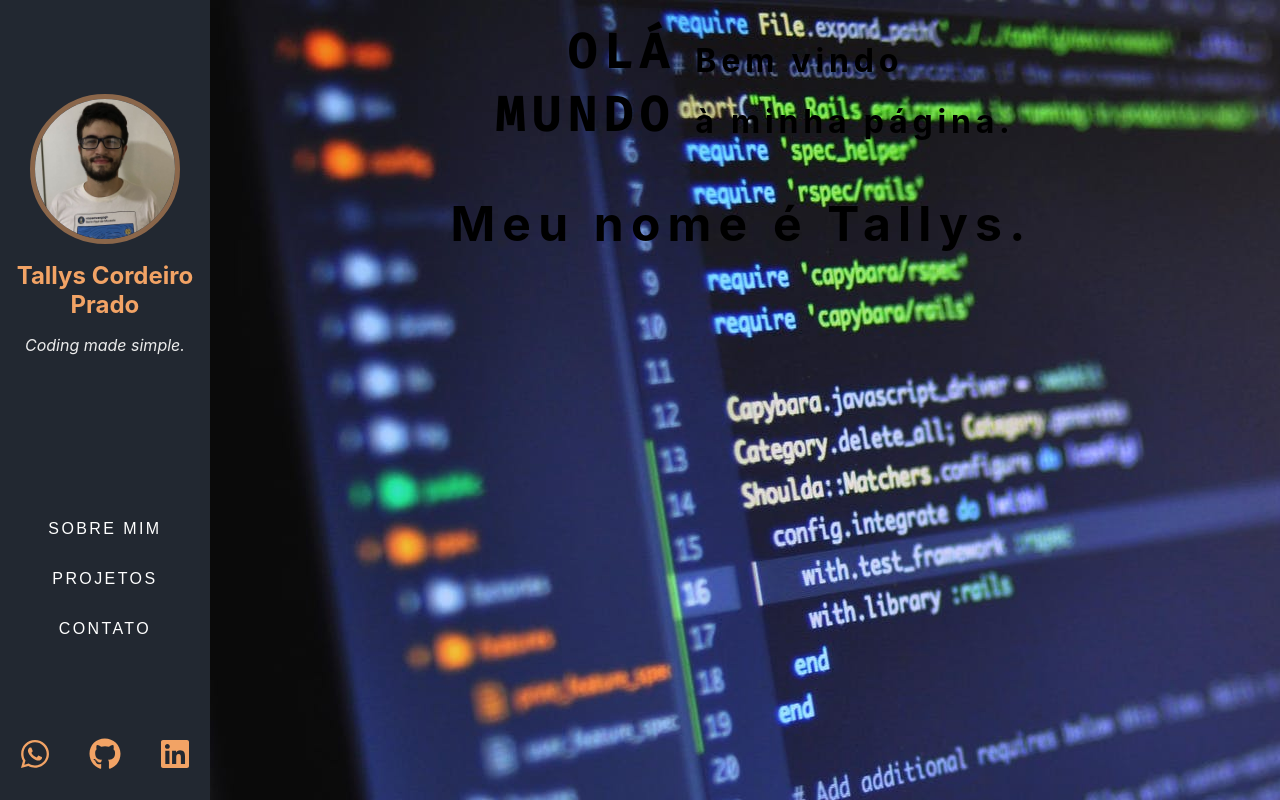
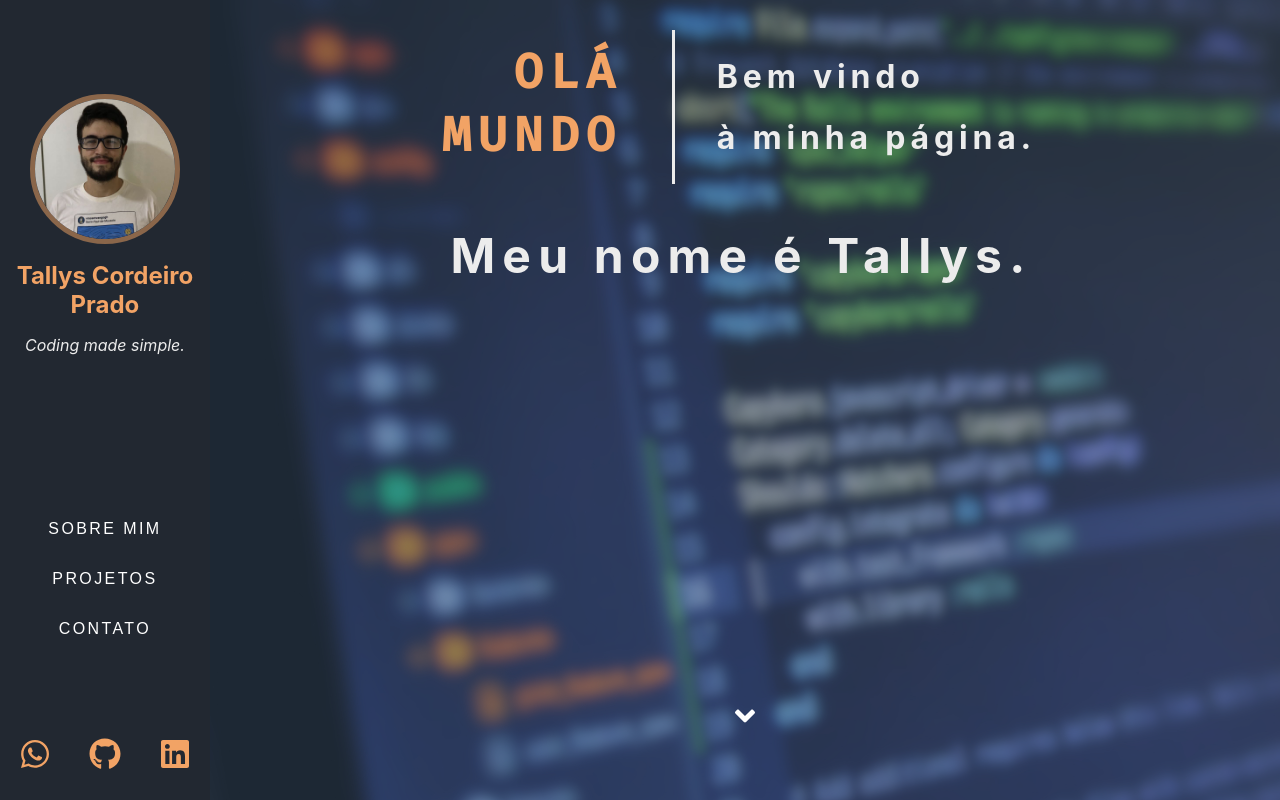
Before and after one commit to tallysprado/PersonalPage, a Next.js app: page / in a window 1280 px wide. Built offline with nearby package versions, Linux system fonts and the light colour scheme; a web font is replaced by a local one.

Commit message:
animations directory

```diff
--- /dev/null
+++ b/components/DownButton/index.js
@@ -0,0 +1,14 @@
+import { FontAwesomeIcon } from '@fortawesome/react-fontawesome'
+import {faAngleDown} from '@fortawesome/free-solid-svg-icons'
+export default function DownButton(){
+
+    return(
+        <div id='downButton'>
+            <FontAwesomeIcon
+                icon={faAngleDown}
+                color='white'
+                size='2x'
+            />
+        </div>
+    )
+}
--- /dev/null
+++ b/components/DownButton/styles.scss
@@ -0,0 +1,6 @@
+#downButton{
+    position:absolute;
+    bottom: 0;
+    height: 100px;
+
+}
--- /dev/null
+++ b/pages/Landing/animations.scss
@@ -0,0 +1,27 @@
+#landing {
+  @-webkit-keyframes typing {
+    from {
+      width: 0;
+    }
+    to {
+      width: 100%;
+    }
+  }
+}
+@keyframes typing {
+  from {
+    width: 0;
+  }
+  to {
+    width: 100%;
+  }
+}
+@keyframes blink-caret {
+  from,
+  to {
+    border-color: transparent;
+  }
+  50% {
+    border-color: orange;
+  }
+}
--- a/pages/Landing/index.js
+++ b/pages/Landing/index.js
@@ -1,18 +1,22 @@
 import Typing from "react-typing-animation";
+import DownButton from "../../components/DownButton"
 
 export default function Landing() {
   return (
     <>
-    <div className='bg'></div>
       <div id="landing">
-        <div className="bg" />
+        <div className="bg">
           <div className="block">
             <div className="hello">
               <h1>OLÁ</h1>
               <h1>MUNDO</h1>
             </div>
 
-          <div>
+            <div
+              className="divider"
+            />
+
+            <div className='slide'>
               <h1>Bem vindo</h1>
               <h1>à minha página.</h1>
             </div>
@@ -23,6 +27,10 @@ export default function Landing() {
               <br />
             </h1>
           </div>
+
+            <DownButton/>
+
+        </div>
       </div>
     </>
   );
--- a/pages/Landing/styles.scss
+++ b/pages/Landing/styles.scss
@@ -1,59 +1,93 @@
 @import url(https://fonts.googleapis.com/css?family=Anonymous+Pro);
 #landing {
-  display: flex;
-  flex-direction: column;
-  padding-top: 20px;
-  align-items: center;
+  height: 100vh;
+  width: 100%;
   background-image: url("../../public/background.jpeg");
-  width: 100%;
-  background-color: var(--color1);
 
-  .block{
+  @keyframes fadeIn {
+    0% {
+      opacity: 0;
+    }
+    100% {
+      opacity: 1;
+    }
+  }
+  @-webkit-keyframes fadeIn {
+    0% {
+      opacity: 0;
+    }
+    100% {
+      opacity: 1;
+    }
+  }
+  .divider {
+    overflow: hidden;
+    animation: slideDown ease 2s;
+    padding: 10px;
+    margin: 10px;
+    border-right: 3px solid var(--color3);
+  }
+
+  @keyframes slideDown {
+    0% {
+      height: 0%;
+      opacity: 0;
+    }
+    100% {
+      height: 85%;
+      opacity: 1;
+    }
+  }
+  .slide {
+    padding: 1em 2em;
+  }
+  @keyframes slideRight {
+  }
+  .bg {
+    display: flex;
+    flex-direction: column;
+    padding-top: 20px;
+    height: 100%;
+    width: 100%;
+    align-items: center;
+    background-color: rgba(48, 71, 94, 0.5);
+  }
+  .block {
     display: flex;
     flex-direction: row;
   }
 
   h1 {
     letter-spacing: 0.15em;
+    color: var(--color3);
   }
-
+  .hello {
+    opacity: 1;
+    text-transform: none;
+    margin-top: 20px;
+    animation: fadeIn ease 2s;
+    -webkit-animation: fadeIn ease 2s;
+  }
   .hello h1 {
     display: flex;
     justify-content: flex-end;
     text-align: right;
     font-family: "Fira Code";
     font-size: 3em;
-    color: black;
+    color: var(--color2);
     text-transform: none;
-    margin: 0 20px;
+    margin: 0px 20px;
     opacity: 1;
-    animation: fadeIn ease 10s;
-    -webkit-animation: fadeIn ease 10s;
   }
   .typewriter h1 {
+    animation-delay: 3s;
     overflow: hidden;
-    border-right: 0.15em solid orange;
+    border-right: 0.15em solid var(--color2);
     white-space: nowrap; //content on single line
     letter-spacing: 0.15em;
     font-size: 3em;
     animation: typing 2.5s steps(20, end), blink-caret 0.75s step-end infinite;
-  }
-
-  @keyframes typing {
-    from {
-      width: 0;
-    }
-    to {
-      width: 100%;
-    }
-  }
-  @keyframes blink-caret {
-    from,
-    to {
-      border-color: transparent;
-    }
-    50% {
-      border-color: orange;
-    }
+    -webkit-animation: typing 2.5s steps(20, end),
+      blink-caret 0.75s step-end infinite;
   }
 }
--- a/pages/_app.js
+++ b/pages/_app.js
@@ -1,6 +1,9 @@
 import '../styles/globals.css'
 import '../components/Menu/styles.scss'
 import '../pages/Landing/styles.scss'
+import '../pages/Landing/animations.scss'
+
+import '../components/DownButton/styles.scss'
 import "@fortawesome/fontawesome-svg-core/styles.css"; // import Font Awesome CSS
 import { config } from "@fortawesome/fontawesome-svg-core";
 config.autoAddCss = false
```
Also changed, not shown: public/background.jpeg. Lines whose indentation alone changed are shown as unchanged.
